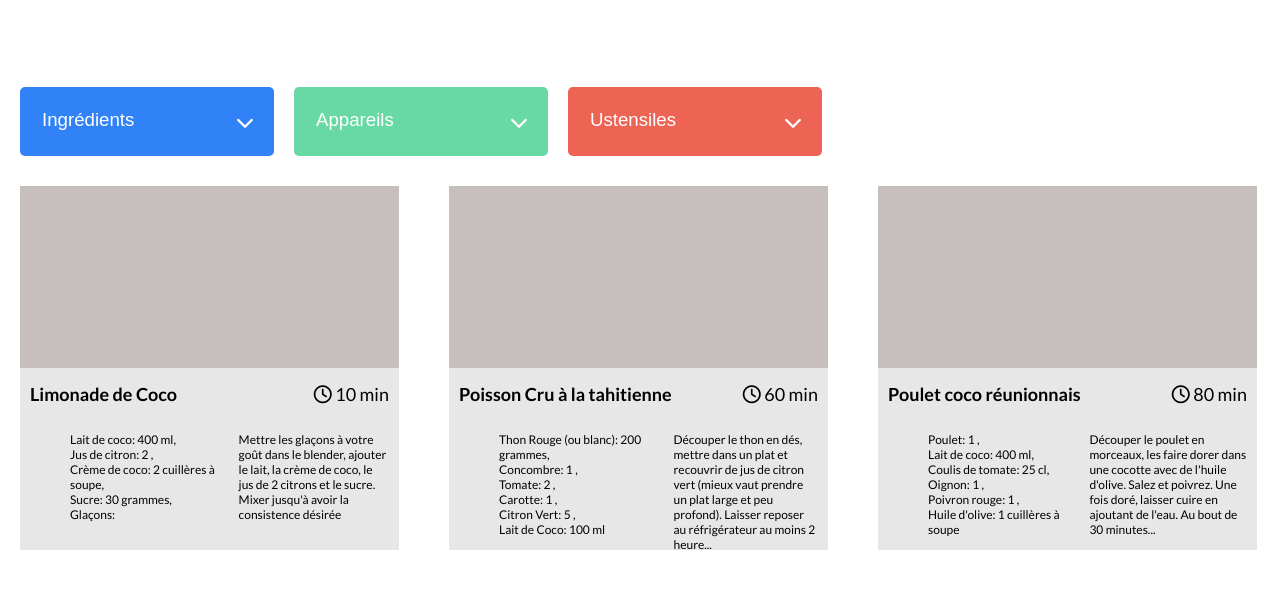
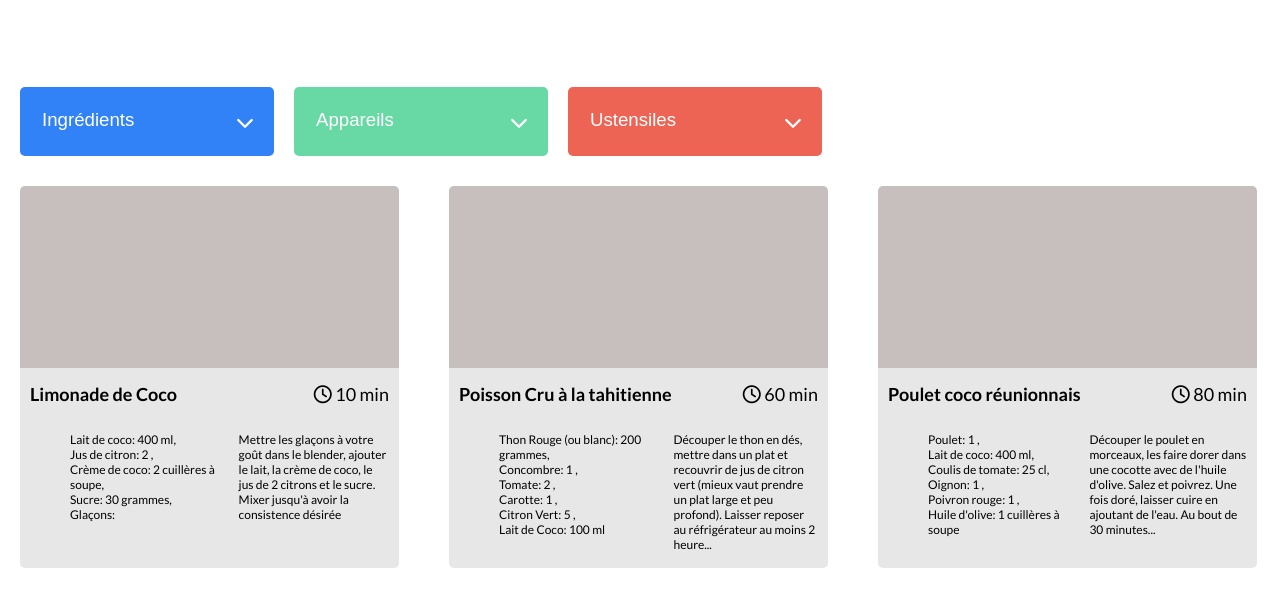
Before and after one commit to VEBoris/Petit_plat, a website with bundled scripts: page index.html in a window 1280 px wide. Shown: the part 181-778 px from the top of the page. Built offline with nearby package versions, Linux system fonts and the light colour scheme.

Commit message:
adjust css recipes card

```diff
--- a/sass/layout/_recipes.scss
+++ b/sass/layout/_recipes.scss
@@ -14,11 +14,15 @@
   width: 100%;
   height: 50%;
   background-color: #C7BEBE;
+  border-top-right-radius: 5px;
+  border-top-left-radius: 5px;
 }
 
 .recipe-détails {
-  height: 50%;
+  height: 55%;
   background-color: $secondary;
+  border-bottom-right-radius: 5px;
+  border-bottom-left-radius: 5px;
 }
 
 .recipe-head-text {
```
Also changed, not shown: index.html (+1 -3 lines), css/style.css, 1 other file.
